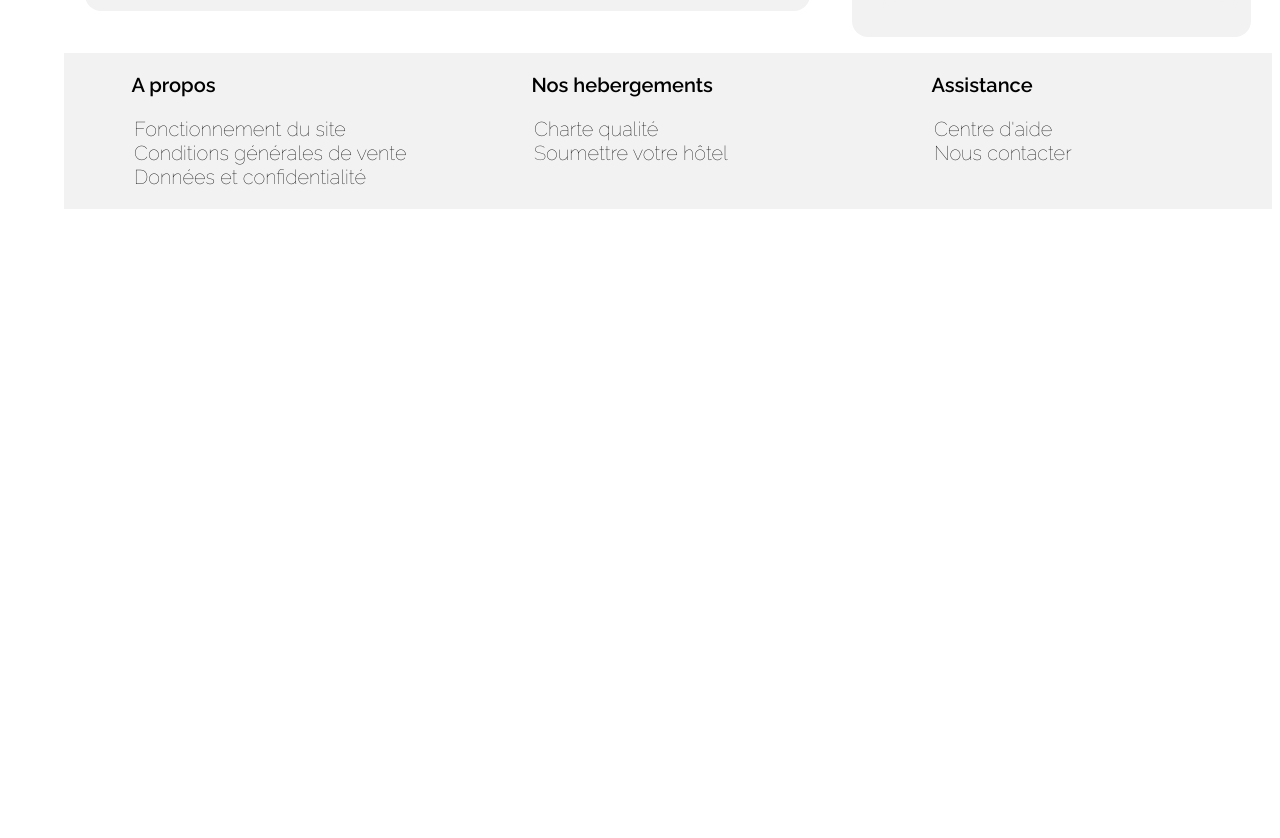
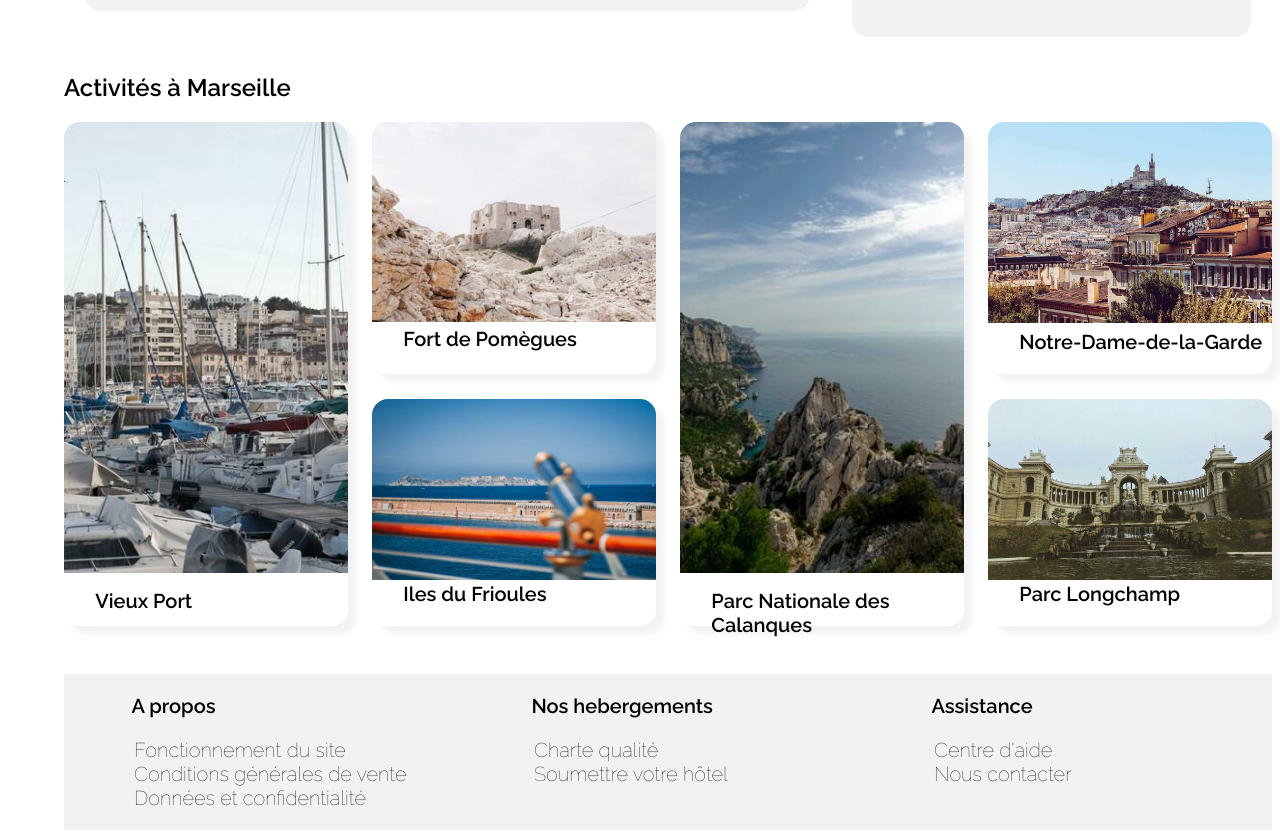
Before and after one commit to lionelmedzo/MedzoOwono_2_16032021, a plain HTML site: page projet2.html in a window 1280 px wide. Shown: the part 925-1763 px from the top of the page. Before the commit the page ends 1142 px from the top, so only its background shows below. Drawn offline with Linux system fonts and the light colour scheme; files whose address does not match are found by name.

Commit message:
Ajout de la section Activité

```diff
--- a/projet2.html
+++ b/projet2.html
@@ -185,6 +185,72 @@
             </div>
         </div>
 
+        <h2>Activités à Marseille</h2>
+        <div class="grid">
+            <div class="children">
+                <div class=activiteimage>
+                    <img class="image13" src="/Users/lmedzoowono/Desktop/Projet/Projet_2/images/activites/4_small/reno-laithienne-QUgJhdY5Fyk-unsplash.jpg"/>
+                </div>
+                <div class="titreactivite">
+                    <h3> Vieux Port</h3>
+                </div>
+
+            </div>
+
+
+
+
+
+            <div class="children2">
+                <div class="activiteimage2">
+                    <img class="image2" src="/Users/lmedzoowono/Desktop/Projet/Projet_2/images/activites/4_small/paul-hermann-QFTrLdQIRhI-unsplash.jpg"/>
+                </div>
+                <div class="titreactivite2">
+                    <h3> Fort de Pomègues</h3>
+                </div>
+            </div>
+
+             <div class="children3">
+                <div class=activiteimage>
+                    <img class="image13" src="/Users/lmedzoowono/Desktop/Projet/Projet_2/images/activites/4_small/kilyan-sockalingum-NR8-cBCN3aI-unsplash.jpg"/></p>
+                </div>
+                <div class="titreactivite">
+                    <h3>Parc Nationale des Calanques</h3>
+                </div>
+            </div>
+
+            <div class="children4">
+                <div class=activiteimage4>
+                    <img class="image4" src="/Users/lmedzoowono/Desktop/Projet/Projet_2/images/activites/4_small/florian-wehde-xW9e8gdotxI-unsplash.jpg"/></p>
+                </div>
+                <div class="titreactivite4">
+                    <h3> Notre-Dame-de-la-Garde</h3>
+                </div>
+            </div>
+
+            <div class="children5">
+                <div class=activiteimage5>
+                    <img class="image5" src="/Users/lmedzoowono/Desktop/Projet/Projet_2/images/activites/4_small/kevin-hikari-rV_Qd1l-VXg-unsplash.jpg"/></p>
+                </div>
+                <div class="titreactivite5">
+                    <h3>Iles du Frioules</h3>
+                </div>
+            </div>
+
+            <div class="children6">
+                <div class=activiteimage6>
+                    <img class="image6" src="/Users/lmedzoowono/Desktop/Projet/Projet_2/images/activites/4_small/lena-paulin-wH2-EJoDcV0-unsplash.jpg"/></p>
+                </div>
+                <div class="titreactivite6">
+                    <h3>Parc Longchamp</h3>
+                </div>
+            </div>
+        </div>
+
+
+
+
+
        <footer>
         <div class="fin">
             <div class="foot1">
--- a/styles.css
+++ b/styles.css
@@ -209,6 +209,232 @@ body{
 	flex-direction: row;
 	justify-content: left;
 }
+/*----------------------------------------------------------------------*/
+/*----------------------------Activité-----------------------------------*/
+
+
+.grid> div{
+
+
+    border-radius: 1em;
+	background-color: white;
+
+
+}
+.grid{
+
+	display: grid;
+	grid-template-columns:1fr 1fr 1fr 1fr ;
+	grid-template-rows: 1fr 1fr ;
+	column-gap: 2%;
+	row-gap: 5%;
+	margin-bottom: 3em;
+
+
+
+
+
+
+
+}
+.children{
+	grid-column-start: 1;
+	grid-row-start: 1;
+	grid-row-end: span 2;
+	height: 100%;
+	box-shadow:  8px 8px 6px#F2F2F2;
+}
+
+.children2{
+	grid-column-start: 2;
+	grid-row-start:1;
+	height: 100%;
+	box-shadow:  8px 8px 6px#F2F2F2;
+}
+
+.children3{
+	grid-column-start: 3;
+	grid-row-start: 1;
+	grid-row-end: span 2;
+	box-shadow:  8px 8px 6px#F2F2F2; ;
+}
+
+.children4{
+	grid-column-start: 4;
+	grid-row-start: 1;
+	height: auto;
+	box-shadow:  8px 8px 6px#F2F2F2;
+}
+.children5{
+	grid-column-start:  2;
+	grid-row-start: 2;
+	height: auto;
+	box-shadow:  8px 8px 6px#F2F2F2;
+}
+.children6{
+	grid-column-start: 4;
+	grid-row-start: 2;
+	height: auto;
+	box-shadow:  8px 8px 6px#F2F2F2;
+}
+
+.activiteimage{
+    height:80%;
+
+
+}
+.activiteimage2{
+	height:80%;
+}
+
+.activiteimage4{
+	height: 100%;
+}
+
+.activiteimage5{
+	height: 100%;
+}
+
+.activiteimage6{
+	height: 100%;
+}
+
+
+.image13{
+    height: 112%;
+    width: 100%;
+    object-fit:cover ;
+    border-radius: 1em 1em 0 0;
+}
+
+
+
+.image2{
+	width: 100%;
+	height: 200px;
+	object-fit: cover;
+	border-radius: 1em 1em 0 0;
+}
+.image4{
+	width: 100%;
+	height: 80%;
+	object-fit: cover;
+	border-radius: 1em 1em 0 0;
+	justify-items: center;
+}
+
+.image5{
+	width: 100%;
+	height: 80%;
+	object-fit: cover;
+	border-radius: 1em 1em 0 0;
+	justify-items: center;
+}
+
+.image6{
+
+	width: 100%;
+	height: 80%;
+	object-fit: cover;
+	border-radius: 1em 1em 0 0;
+
+}
+.titreactivite{
+	margin-top: 4em;
+}
+
+.titreactivite2 {
+	margin-top: -1em;
+}
+
+.titreactivite4,.titreactivite5,.titreactivite6{
+	margin-top:-4em ;
+}
+
+
+@media  (max-width:700px){
+
+	.grid{
+
+		display: grid;
+		grid-template-columns: 1fr;
+		grid-template-rows: repeat(6,1fr);
+		row-gap: 0;
+
+	}
+	.children{
+
+		width: 100%;
+		height:30%;
+		grid-column-start: 1;
+		grid-row-start: 1;
+
+
+
+	}
+	.children2{
+
+		width: 100%;
+		height:70%;
+		grid-column-start: 1;
+		grid-row-start: 2;
+
+
+	}
+
+	.children3{
+
+		width: 100%;
+		height:35%;
+		grid-column-start: 1;
+		grid-row-start: 4;
+
+
+
+	}
+	.children4{
+
+		width: 100%;
+		height:75%;
+		grid-column-start: 1;
+		grid-row-start: 5;
+
+
+	}
+	.children5{
+
+		width: 100%;
+		height:75%;
+		grid-column-start: 1;
+		grid-row-start: 3;
+
+
+	}
+
+	.children6{
+
+		width: 100%;
+		height:60%;
+		grid-column-start: 1;
+		grid-row-start: 6;
+
+
+
+	}
+	.activiteimage{
+		height:70%;
+
+
+	}
+	.titreactivite{
+		margin-top: 2em;
+		margin-left: 1em;
+	}
+	.titreactivite2,.titreactivite4, .titreactivite5, .titreactivite6{
+		margin-left: 1em;
+	}
+
+}
 
 
 /*---------------FOOTER--------------*/
```
